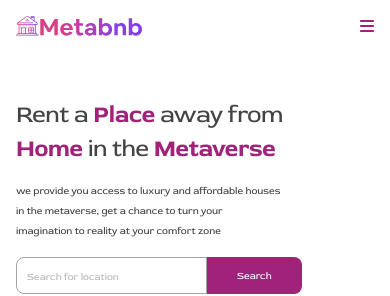
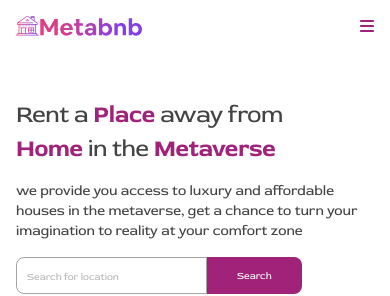
Before and after one commit to kojobaffoe011/metabnb, a React (Create React App) app: page / in a window 390 px wide. Shown: the top 296 px of the page. Built offline with nearby package versions, Linux system fonts and the light colour scheme.

Commit message:
style: mobile responsiveness

```diff
--- a/src/pages/LandingPage.js
+++ b/src/pages/LandingPage.js
@@ -27,12 +27,21 @@ const Home = () => {
             <span className="bold primary"> Home</span> in the{" "}
             <span className="bold primary">Metaverse</span>
           </p>
+          <div className="hide">
+            <p className="regular small ">
+              we provide you access to luxury and affordable houses in the
+              metaverse, get a chance to turn your imagination to reality at
+              your comfort zone
+            </p>
+          </div>
+          <div className="show">
+            <p className="regular small ">
+              we provide you access to luxury and affordable houses <br />
+              in the metaverse, get a chance to turn your <br />
+              imagination to reality at your comfort zone
+            </p>
+          </div>
 
-          <p className="regular small">
-            we provide you access to luxury and affordable houses <br />
-            in the metaverse, get a chance to turn your <br />
-            imagination to reality at your comfort zone
-          </p>
           <Flex>
             <input
               className="home-input"
--- a/src/styles/App.css
+++ b/src/styles/App.css
@@ -126,7 +126,7 @@ a {
 
   .small {
     font-weight: 400;
-    font-size: 10px;
+    font-size: 14px;
     line-height: 20px;
   }
 }
--- a/src/styles/landingpage.css
+++ b/src/styles/landingpage.css
@@ -98,6 +98,14 @@
   display: none;
 }
 
+.show {
+  display: block;
+}
+
+.hide {
+  display: none;
+}
+
 @media screen and (max-width: 768px) {
   .landing-padding {
     padding: 16px;
@@ -138,7 +146,7 @@
   }
 
   .nft-text {
-    font-size: 12px;
+    font-size: 14px;
     line-height: 25px;
   }
 
@@ -238,4 +246,12 @@
     align-items: center;
     padding: 10px;
   }
+
+  .show {
+    display: none;
+  }
+
+  .hide {
+    display: block;
+  }
 }
--- a/src/styles/placetostay.css
+++ b/src/styles/placetostay.css
@@ -15,13 +15,6 @@
 }
 
 .mobile-navbar {
-  display: none;
-}
-
-.show {
-  display: block;
-}
-.hide {
   display: none;
 }
 
```
